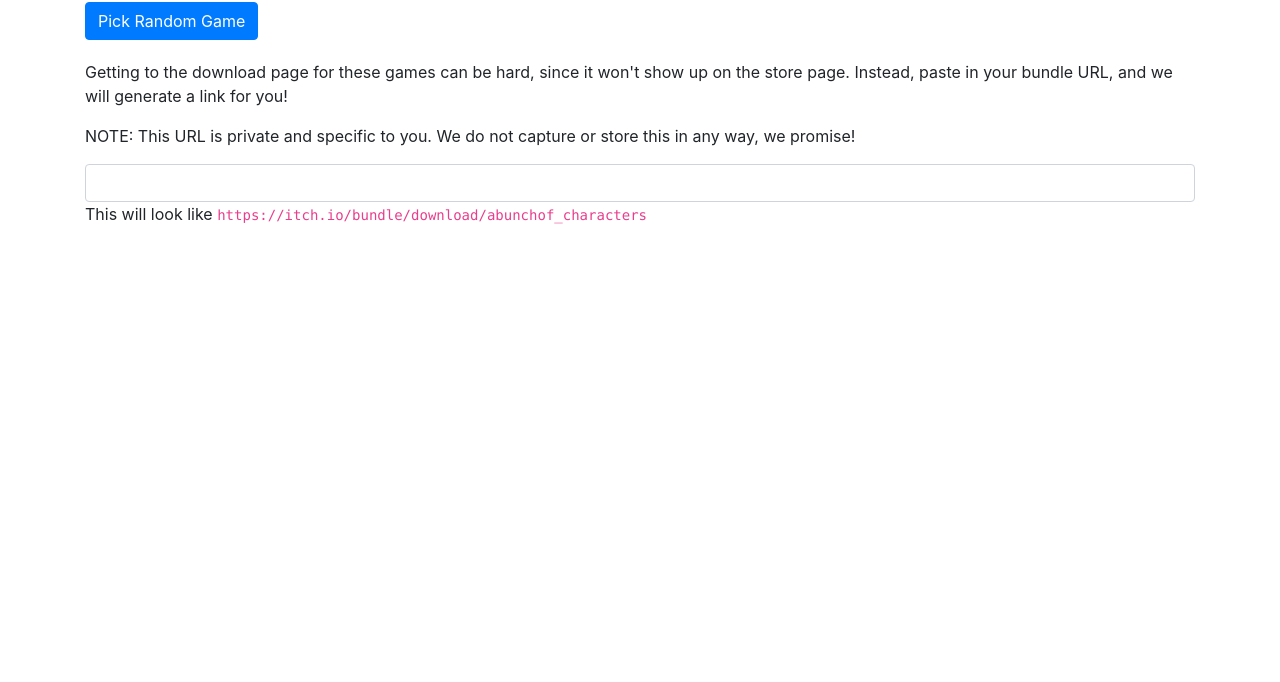
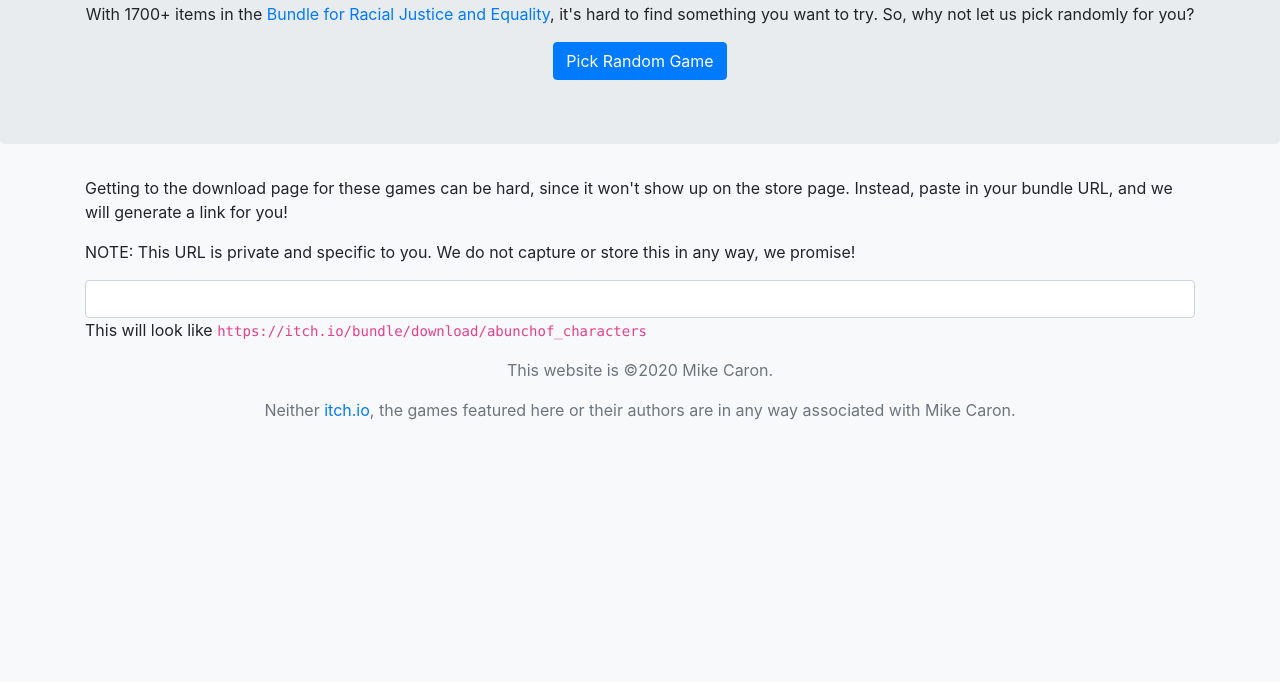
Before and after one commit to pkmnfrk/itchrandomizer, a plain HTML site: page index.html in a window 1280 px wide. Shown: the part 118-800 px from the top of the page. Drawn offline with nearby package versions, Linux system fonts and the light colour scheme.

Commit message:
update the styling a bit

```diff
--- a/index.html
+++ b/index.html
@@ -9,27 +9,37 @@
         <link rel="stylesheet" href="./style.css" />
 
     </head>
-    <body>
+    <body class="bg-light">
+        <main role="main">
+            <section class="jumbotron text-center">
                 <div class="container">
                     <h1>Bundle for Racial Justice and Equality Randomizer</h1>
-            <p>With 1700+ items in the <a href="https://itch.io/b/520/bundle-for-racial-justice-and-equality">Bundle for Racial Justice and Equality</a>, it's hard to find something you want to try without picking randomly. So, why not let us pick for you?</p>
+                    <p>With 1700+ items in the <a href="https://itch.io/b/520/bundle-for-racial-justice-and-equality">Bundle for Racial Justice and Equality</a>, it's hard to find something you want to try. So, why not let us pick randomly for you?</p>
                     <button id="randomGame" class="btn btn-primary">Pick Random Game</button>
                 </div>
+            </section>
             <div class="container" id="game">
-            <img id="cover" src="https://placekitten.com/300/240" />
+                <img class="float-left" id="cover" src="https://placekitten.com/300/240" />
                 <h2 id="title">Name of Game</h2>
                 <p>Author: <a id="author" href="#">Author Name</a></p>
                 <p id="shorttext">A short description of this game</p>
                 <p><a id="store" target="itch" href="about:blank">Store page</a></p>
                 <p id="download_container"><a id="download" target="itch" href="about:blank">Your download page</a></p>
+                <div style="clear:both"></div>
             </div>
-        <div style="clear:both"></div>
             <div class="container" id="bundle_container">
                 <p>Getting to the download page for these games can be hard, since it won't show up on the store page. Instead, paste in your bundle URL, and we will generate a link for you!</p>
                 <p>NOTE: This URL is private and specific to you. We do not capture or store this in any way, we promise!</p>
                 <input type="password" id="bundle_url" class="form-control" value="" />
                 <p>This will look like <code>https://itch.io/bundle/download/abunchof_characters</code></p>
             </div>
+        </main>
+        <footer class="text-muted text-center">
+            <div class="container">
+                <p>This website is &copy;2020 Mike Caron.</p>
+                <p>Neither <a href="https://itch.io">itch.io</a>, the games featured here or their authors are in any way associated with Mike Caron.</p>
+            </div>
+        </footer>
 
         <script src="https://code.jquery.com/jquery-3.5.1.slim.min.js" integrity="sha384-DfXdz2htPH0lsSSs5nCTpuj/zy4C+OGpamoFVy38MVBnE+IbbVYUew+OrCXaRkfj" crossorigin="anonymous"></script>
         <script src="https://cdn.jsdelivr.net/npm/popper.js@1.16.0/dist/umd/popper.min.js" integrity="sha384-Q6E9RHvbIyZFJoft+2mJbHaEWldlvI9IOYy5n3zV9zzTtmI3UksdQRVvoxMfooAo" crossorigin="anonymous"></script>
--- a/style.css
+++ b/style.css
@@ -1,10 +1,11 @@
 #game, #bundle_container {
     margin-top: 20px;
 }
+
 #cover {
-    float:left;
     margin-right: 10px;
 }
+
 
 #download_container, #game {
     display:none;
```
Lines whose indentation alone changed are shown as unchanged.
